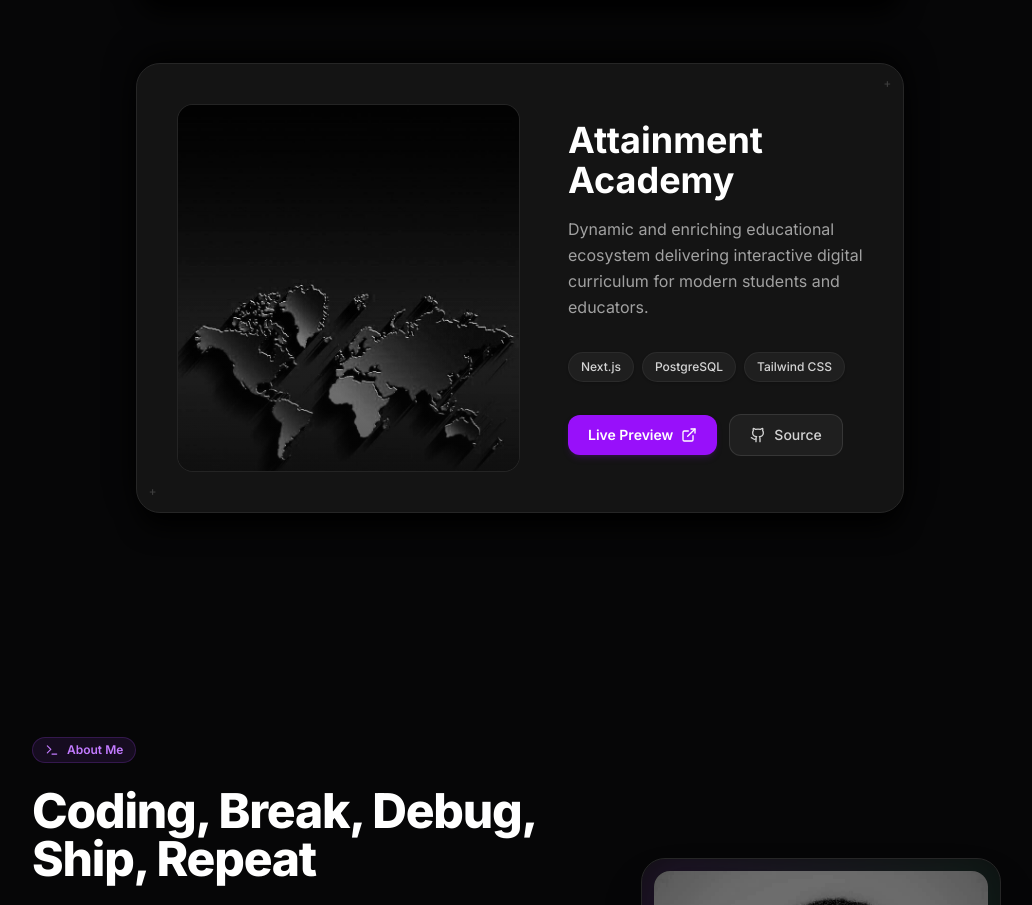
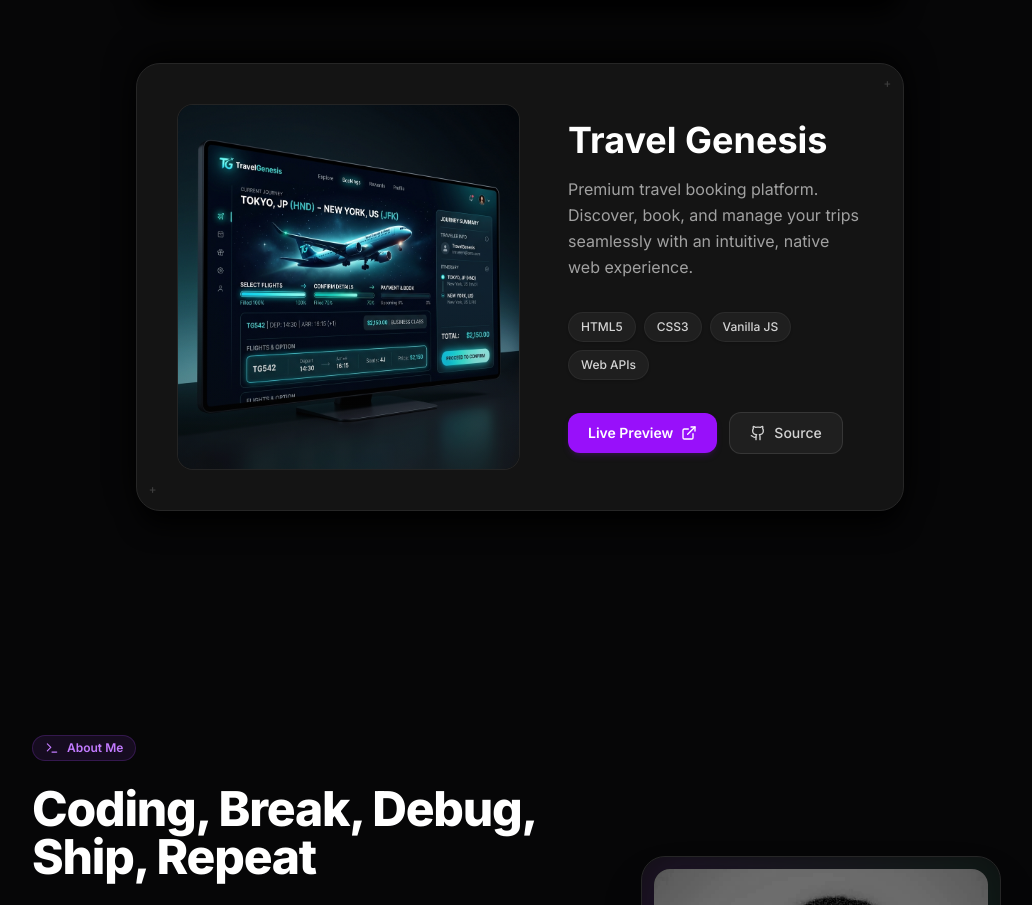
Before and after one commit to Chigybillionz/chigozie.code.me, a Vue app: page / in a window 1280 px wide. Shown: the part 2728-3633 px from the top of the page, without its empty margins (120-1152 px from the left). Built offline with nearby package versions, Linux system fonts and the light colour scheme.

Commit message:
Replace Attainment Academy with Travel Genesis and add mockup image

```diff
--- a/src/components/ProjectShowcase.vue
+++ b/src/components/ProjectShowcase.vue
@@ -35,12 +35,12 @@
     featured: false,
   },
   {
-    name: 'Attainment Academy',
+    name: 'Travel Genesis',
     description:
-      'Dynamic and enriching educational ecosystem delivering interactive digital curriculum for modern students and educators.',
-    tags: ['Next.js', 'PostgreSQL', 'Tailwind CSS'],
-    img: '/eee.png',
-    liveLink: 'https://github.com/chigybillionz',
+      'Premium travel booking platform. Discover, book, and manage your trips seamlessly with an intuitive, native web experience.',
+    tags: ['HTML5', 'CSS3', 'Vanilla JS', 'Web APIs'],
+    img: '/travel.png',
+    liveLink: 'https://travelgenisis.vercel.app/',
     githubLink: 'https://github.com/chigybillionz',
     featured: false,
   },
```
Also changed, not shown: public/travel.png (added).
